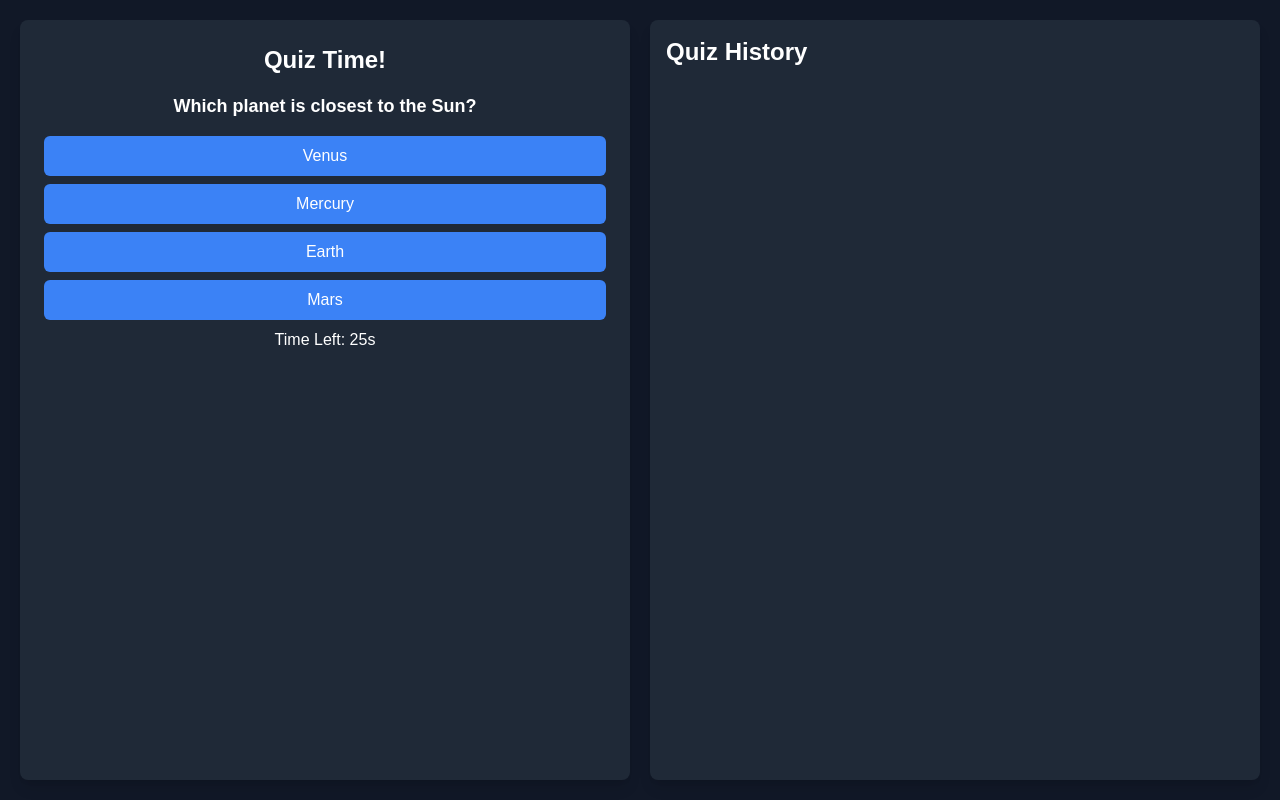
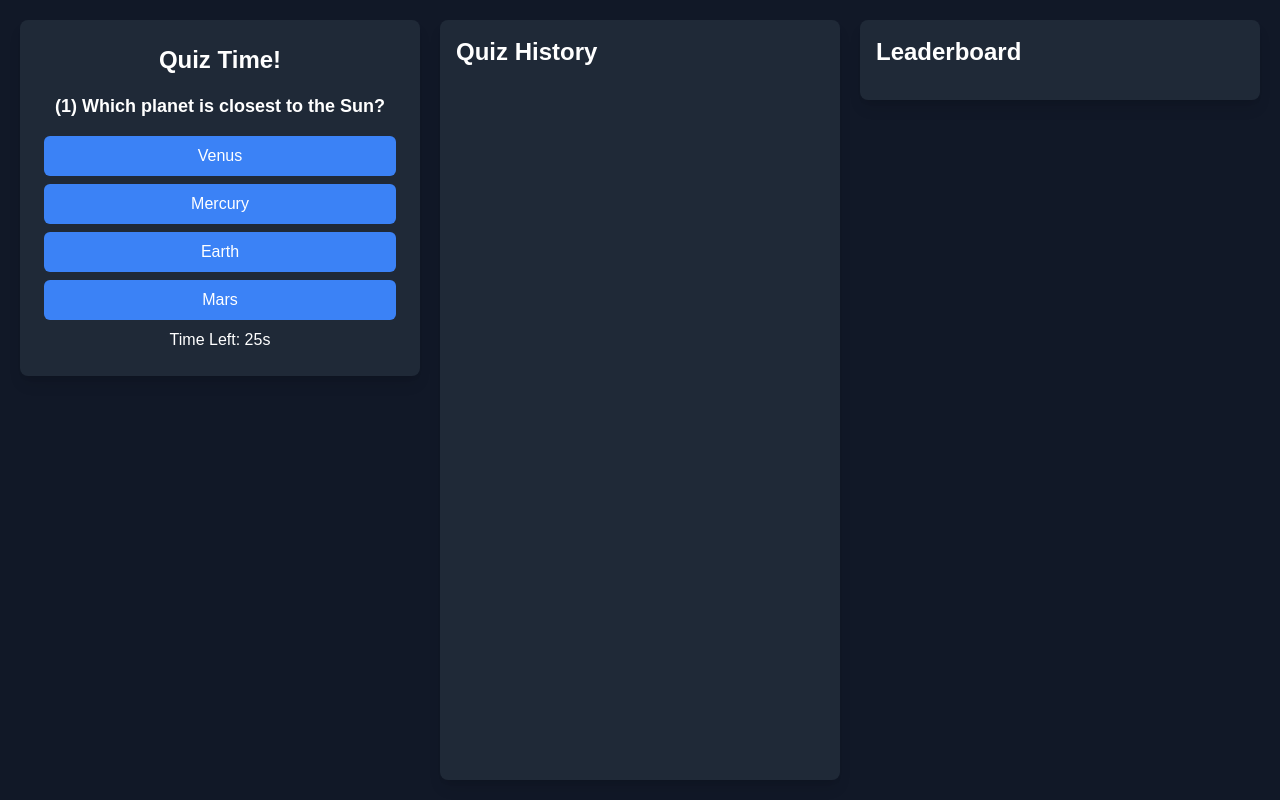
Before and after one commit to sajib689/quiz-jobTask, a Next.js app: page / in a window 1280 px wide. Built offline with nearby package versions, Linux system fonts and the light colour scheme.

Commit message:
Add Leaderboard component to Home layout; enhance Quiz component to display question number and improve styling

```diff
--- a/src/app/page.js
+++ b/src/app/page.js
@@ -1,12 +1,21 @@
+import Leaderboard from "@/components/Leaderboard";
 import Quiz from "@/components/Quiz";
 import QuizHistory from "@/components/QuizHistory";
 
-
 export default function Home() {
   return (
-    <div className="min-h-screen bg-gray-900 text-white grid grid-cols-2 gap-5 p-5">
-      <Quiz />
-      <QuizHistory />
+    <div className="min-h-screen bg-gray-900 text-white p-5">
+      <div className="grid grid-cols-1 sm:grid-cols-2 md:grid-cols-3 gap-5">
+        <div className="col-span-1">
+          <Quiz />
+        </div>
+        <div className="col-span-1">
+          <QuizHistory />
+        </div>
+        <div className="col-span-1">
+          <Leaderboard />
+        </div>
+      </div>
     </div>
   );
 }
--- a/src/components/Leaderboard.jsx
+++ b/src/components/Leaderboard.jsx
@@ -1,4 +1,4 @@
-// Leaderboard.js
+'use client'
 import { useEffect, useState } from 'react';
 import { getAttempts } from '../utils/indexedDB';
 
@@ -9,8 +9,8 @@ const Leaderboard = () => {
     const fetchLeaderboard = async () => {
       const attempts = await getAttempts();
       const sortedLeaderboard = attempts
-        .sort((a, b) => b.score - a.score)  // Sort by score in descending order
-        .slice(0, 10);  // Display top 10 scores (optional)
+        .sort((a, b) => b.score - a.score)
+        .slice(0, 10);
       setLeaderboard(sortedLeaderboard);
     };
     fetchLeaderboard();
--- a/src/components/Quiz.jsx
+++ b/src/components/Quiz.jsx
@@ -122,7 +122,12 @@ const Quiz = () => {
   return (
     <div className="w-[100%] mx-auto p-6 bg-gray-800 text-white rounded-lg shadow-lg text-center">
       <h2 className="text-2xl font-bold mb-4">Quiz Time!</h2>
-      <p className="text-lg font-semibold">{quizQuestions[currentQuestion].question}</p>
+
+      {/* Display Question Number and Question */}
+      <p className="text-lg font-semibold">
+         ({currentQuestion + 1}) {quizQuestions[currentQuestion].question}
+      </p>
+
       <div className="mt-4">
         {quizQuestions[currentQuestion].options.map((option, index) => (
           <button
@@ -141,6 +146,7 @@ const Quiz = () => {
           </button>
         ))}
       </div>
+
       <p className="mt-2">Time Left: {timer}s</p>
       {feedback && (
         <div className="mt-4 text-lg flex justify-center items-center">
```
